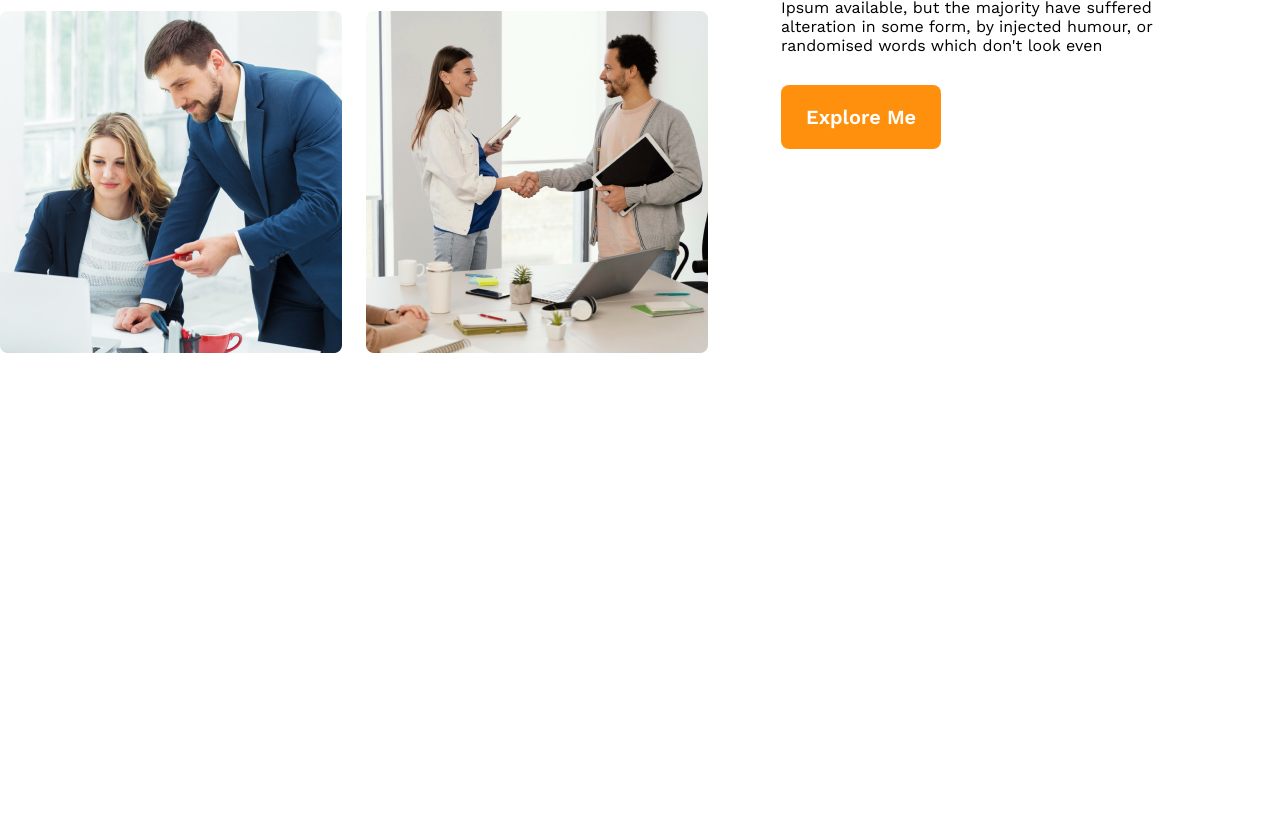
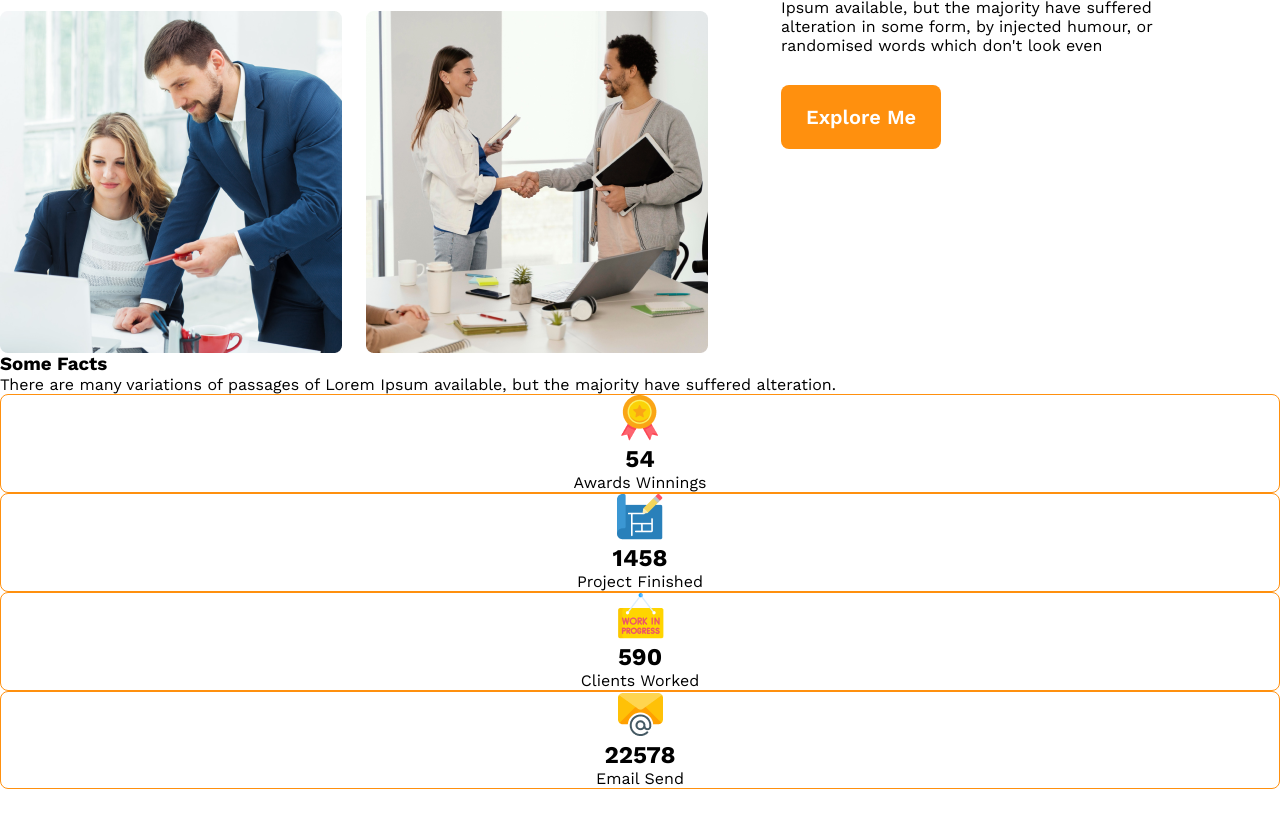
Before and after one commit to ajgorhrubel/G3-Architect-website, a plain HTML site: page index.html in a window 1280 px wide. Shown: the part 1312-2139 px from the top of the page. Before the commit the page ends 1735 px from the top, so only its background shows below. Drawn offline with nearby package versions, Linux system fonts and the light colour scheme.

Commit message:
content section added

```diff
--- a/CSS/style.css
+++ b/CSS/style.css
@@ -117,6 +117,10 @@ main {
   padding-bottom: 30px;
   padding-top: 24px;
 }
+.fact-card-container .card{
+  border-radius: 8px;
+border: 1px solid #FF900E;
+text-align: center;
 
 /* responsive media quearies */
 /* Moblie Devices */
@@ -135,6 +139,8 @@ main {
     padding-right: 23px;
     padding-left: 23px;
 
+}
+
 
 /* Tablet or Medium Devices responsive quearies */
 
--- a/index.html
+++ b/index.html
@@ -58,6 +58,39 @@
         </div>
       </section>
       <!-----------------Main Features Section End-->
+
+      <!---------------Some Facts Feature Section Start-->
+      <section class="some-facts">
+        <h3 class="facts">Some Facts</h3>
+        <p class="p-facts">
+          There are many variations of passages of Lorem Ipsum available, but
+          the majority have suffered alteration.
+        </p>
+        <div class="fact-card-container">
+          <div class="card">
+            <img src="./images/icons/ribon.png" alt="" />
+            <h2 class="card-stats">54</h2>
+            <p class="card-title">Awards Winnings</p>
+          </div>
+          <div class="card">
+            <img src="./images/icons/projects.png" alt="" />
+            <h2 class="card-stats">1458</h2>
+            <p class="card-title">Project Finished</p>
+          </div>
+          <div class="card">
+            <img src="./images/icons/customers.png" alt="" />
+            <h2 class="card-stats">590</h2>
+            <p class="card-title">Clients Worked</p>
+          </div>
+          <div class="card">
+            <img src="./images/icons/email.png" alt="" />
+            <h2 class="card-stats">22578</h2>
+            <p class="card-title">Email Send</p>
+          </div>
+        </div>
+      </section>
+
+      <!---------------Some Facts Feature Section End-->
     </main>
     <footer></footer>
   </body>
```
